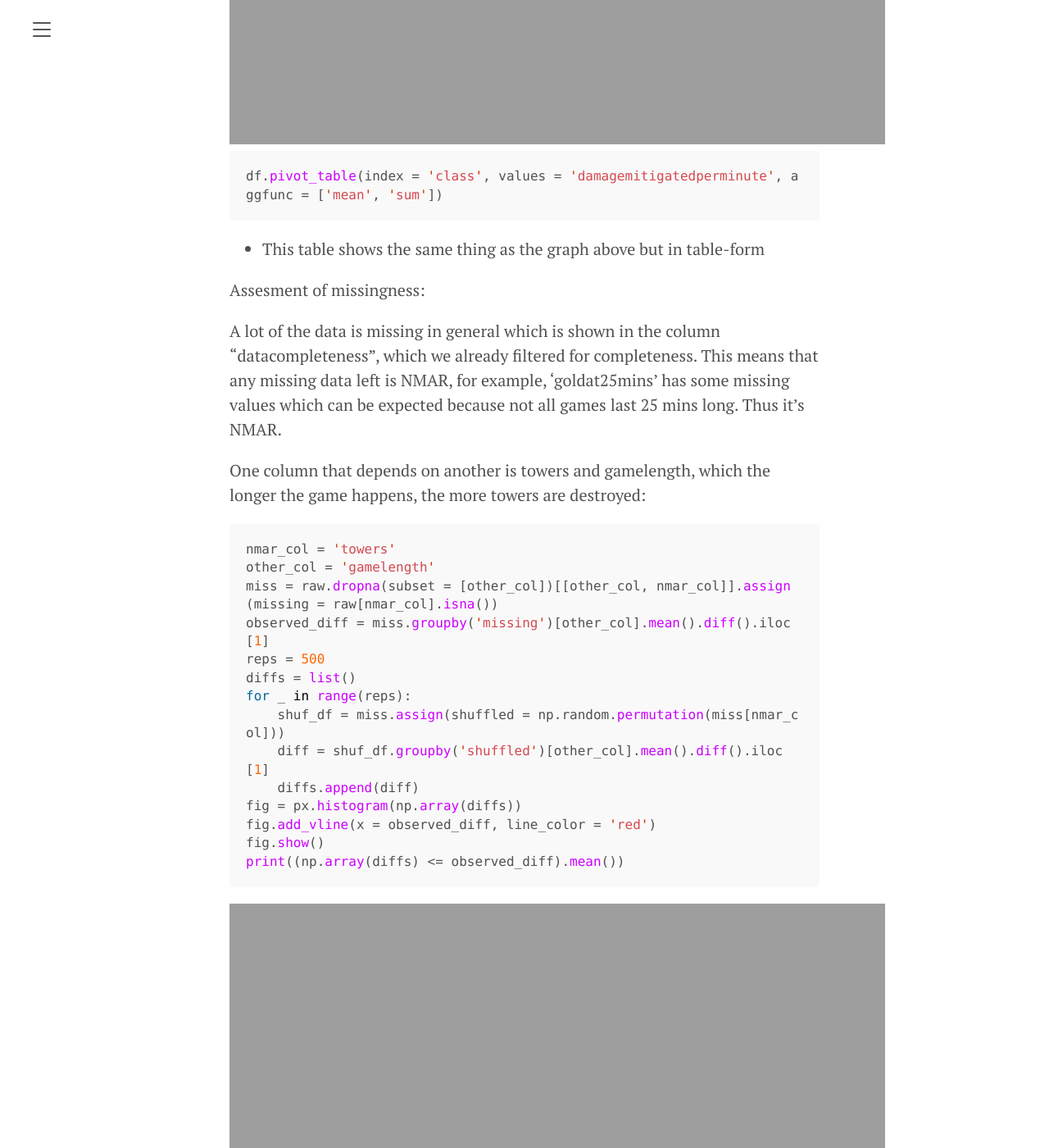
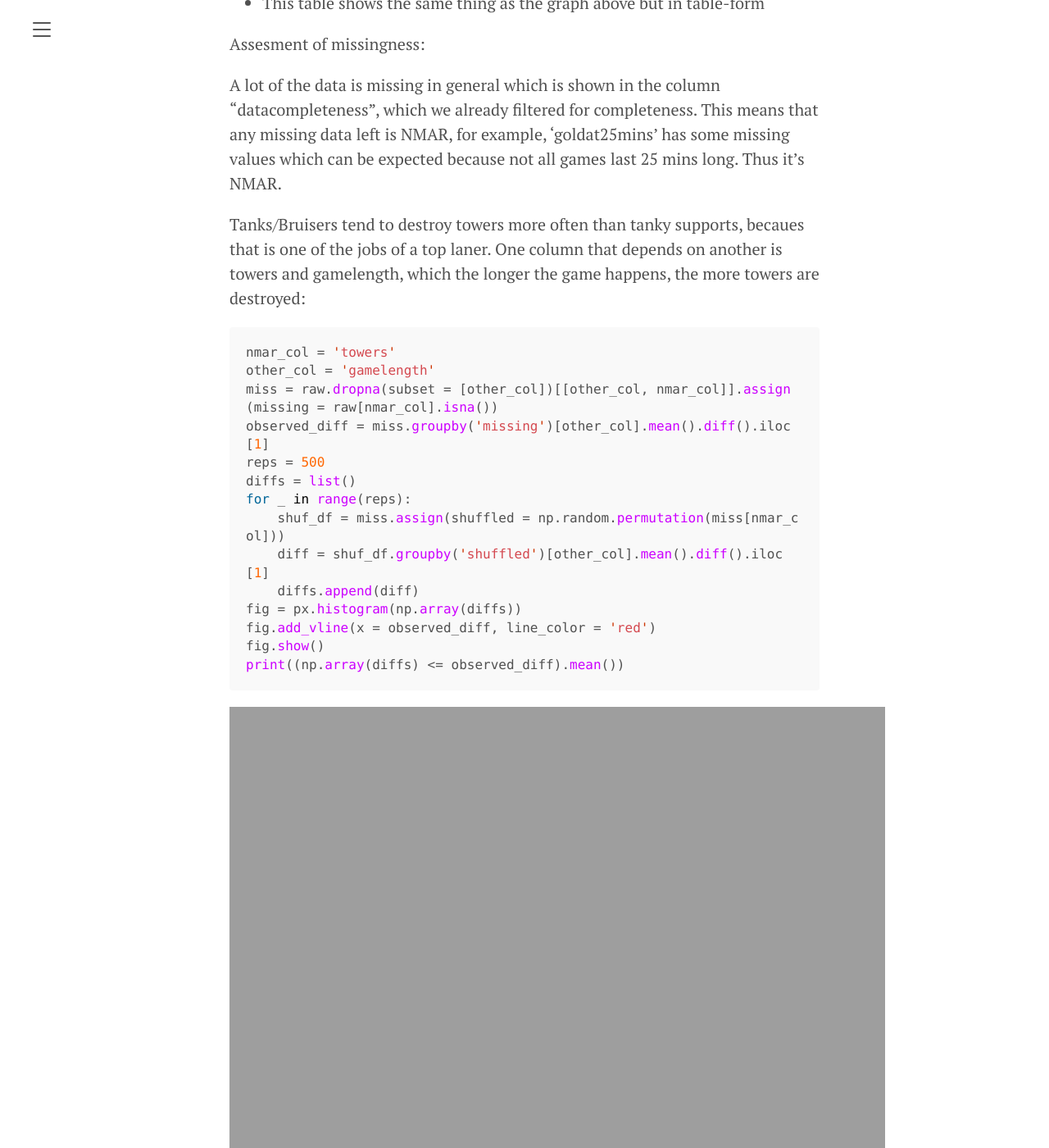
Before and after one commit to TyAlbao/lol-position-classification, a Jekyll site: the page built from DataCleaning.md, in a window 1280 px wide and 1400 px high, scrolled down 5188 px. Shown: the whole window at 82% size. Built offline with Jekyll 4.4.1, drawn with Linux system fonts in a browser that asks for light colours; some of the changed text lies outside the part shown.

````diff
--- a/DataCleaning.md
+++ b/DataCleaning.md
@@ -65,11 +65,13 @@ Aggregation:
 * hard to be confident in true levels because there are significantly less tanky supports seen
 * this is why we are going to run a hypothesis test, to see how significant the differences in dmpm are
 
-<iframe src="{{ site.url }}{{ site.baseurl }}/assets/pivot_code.html" width=800 height=600 frameBorder=0></iframe>
-
 ```py
 df.pivot_table(index = 'class', values = 'damagemitigatedperminute', aggfunc = ['mean', 'sum'])
 ```
+
+<iframe src="{{ site.url }}{{ site.baseurl }}/assets/pivot_code.html" width=800 height=300 frameBorder=0></iframe>
+
+
 
 * This table shows the same thing as the graph above but in table-form
 
@@ -79,7 +81,8 @@ A lot of the data is missing in general which is shown in the column "datacomple
 for completeness. This means that any missing data left is NMAR, for example, 'goldat25mins' has some missing values
 which can be expected because not all games last 25 mins long. Thus it's NMAR.
 
-One column that depends on another is towers and gamelength, which the longer the game happens,
+Tanks/Bruisers tend to destroy towers more often than tanky supports, becaues that is one of the jobs of
+a top laner. One column that depends on another is towers and gamelength, which the longer the game happens,
 the more towers are destroyed:
 
 ```py
@@ -105,7 +108,9 @@ print((np.array(diffs) <= observed_diff).mean())
 .498
 ```
 
-One columns that does not depend on another is towers and barons, as they are unrelated in missingness:
+Tanks/Bruisers destroying towers more often than tanky supports should not affect Barons, as
+Barons require a team to kill. One columns that does not depend on another is towers and barons,
+as they are unrelated in missingness:
 
 ```py
 nmar_col = 'towers'
--- a/_includes/sidebar.html
+++ b/_includes/sidebar.html
@@ -24,10 +24,6 @@
         {% endif %}
       {% endif %}
     {% endfor %}
-
-    <a class="sidebar-nav-item" href="{{ site.github.repo }}/archive/v{{ site.version }}.zip">Download</a>
-    <a class="sidebar-nav-item" href="{{ site.github.repo }}">GitHub project</a>
-    <span class="sidebar-nav-item">Currently v{{ site.version }}</span>
   </nav>
 
   <div class="sidebar-item">
````
Also changed, not shown: Hypothesis.md (+8 -4 lines), assets/class_damagemitigated.html (added, +18 -0 lines), assets/earned_gold_table.html (added, +45 -0 lines), assets/filtered.html (added, +69 -0 lines).
